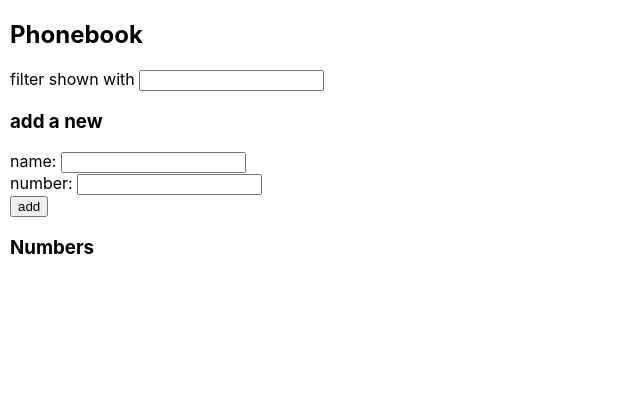
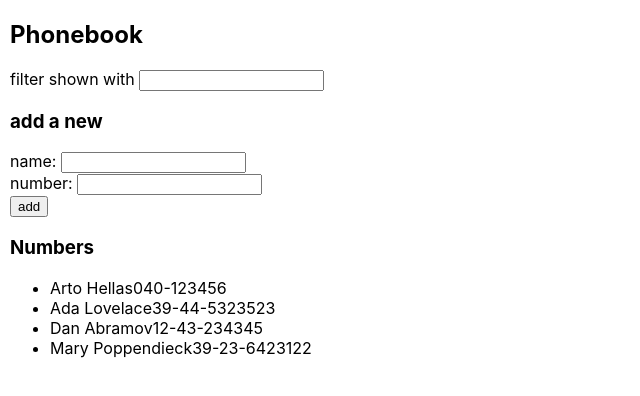
Before and after one commit to reiting/UofHelsinkiFullStackCourse, a React (Create React App) app in the folder Part 2/phonebook/: page / in a window 1280 px wide. Shown: the top 396 px of the page, without its empty margins (0-640 px from the left). Built offline with nearby package versions, Linux system fonts and the light colour scheme; data requests are answered from the project's data file.

Commit message:
finished part 2.11 fetching data from db.json

```diff
--- /dev/null
+++ b/Part 2/phonebook/db.json
@@ -0,0 +1,24 @@
+{
+  "persons":[
+    {
+      "name": "Arto Hellas",
+      "number": "040-123456",
+      "id": 1
+    },
+    {
+      "name": "Ada Lovelace",
+      "number": "39-44-5323523",
+      "id": 2
+    },
+    {
+      "name": "Dan Abramov",
+      "number": "12-43-234345",
+      "id": 3
+    },
+    {
+      "name": "Mary Poppendieck",
+      "number": "39-23-6423122",
+      "id": 4
+    }
+  ]
+}
--- a/Part 2/phonebook/src/App.js
+++ b/Part 2/phonebook/src/App.js
@@ -1,5 +1,6 @@
 import React, { useState, useEffect } from 'react';
 import './App.css';
+import axios from 'axios'
 import PersonForm from './components/PersonForm';
 import Persons from './components/Persons';
 import Filter from './components/Filter';
@@ -10,6 +11,14 @@
   const [newNumber, setNewNumber] = useState('')
   const [searchTerm, setSearchTerm] = useState('')
   const [searchResults, setSearchResults] = useState([])
+
+  useEffect(() => {
+    axios
+      .get('http://localhost:3001/persons')
+      .then(response => {
+        setPersons(response.data)
+      })
+  }, [])
 
   useEffect(() => {
     const results = persons.filter(person =>
@@ -49,7 +58,7 @@
       <Filter searchTerm={searchTerm} handleSearchChange={handleSearchChange} />
       <h3>add a new</h3>
       <PersonForm addPerson={addPerson} newName={newName} handleNameChange={handleNameChange}
-                  newNumber={newNumber} handleNumberChange={handleNumberChange} />
+          newNumber={newNumber} handleNumberChange={handleNumberChange} />
       <h3>Numbers</h3>
       <Persons searchResults={searchResults}/>
     </div>
--- a/Part 2/phonebook/src/components/Persons.js
+++ b/Part 2/phonebook/src/components/Persons.js
@@ -1,7 +1,7 @@
 import React from 'react';
 
 const Persons = ({ searchResults }) => {
-    const entries = () => searchResults.map(person => (<li key={person.name}>{person.name}{person.number}</li>));
+    const entries = () => searchResults.map(person => (<li key={person.id}>{person.name}{person.number}</li>));
     return (
         <ul>
             {entries()}
```
Also changed, not shown: Part 2/phonebook/package.json (+6 -1 lines), 1 other file (tests, documents, lock files or other folders).
